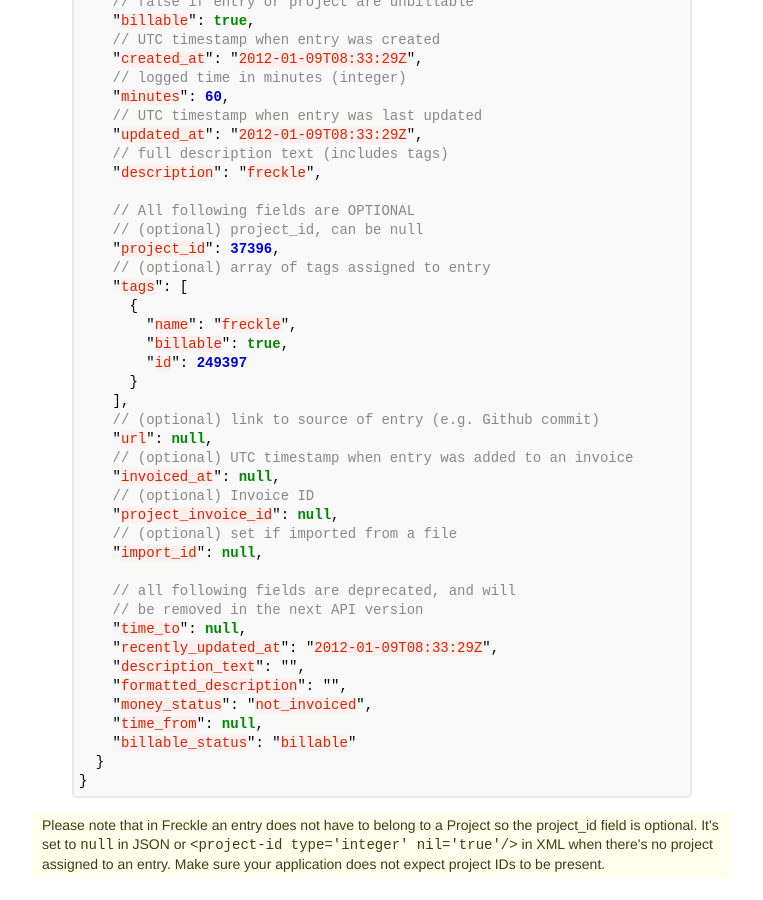
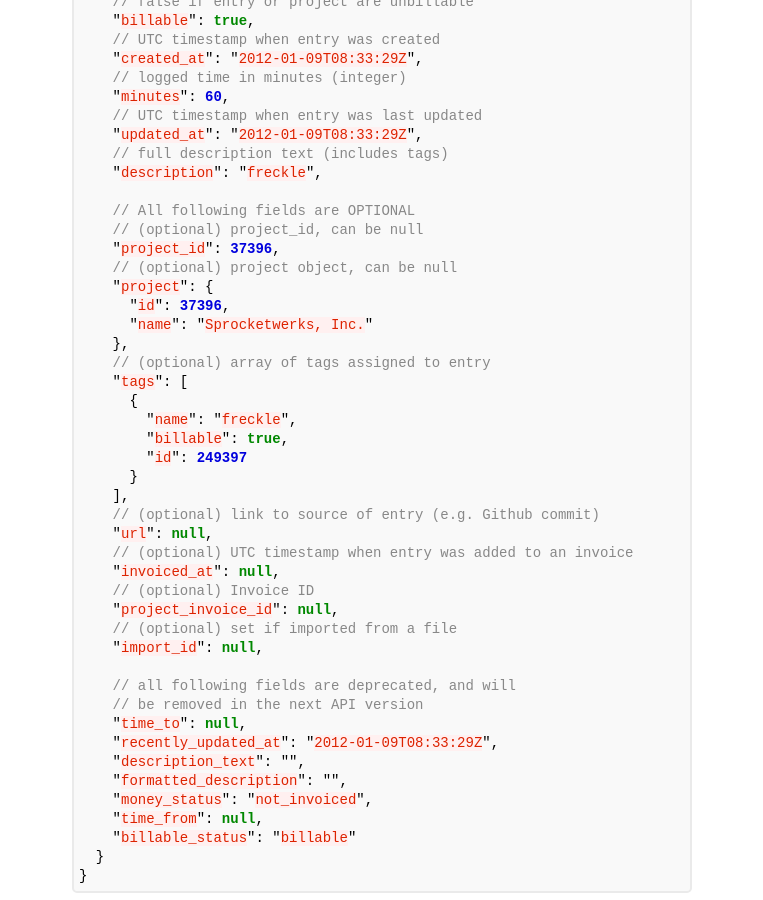
Before and after one commit to cheerful/freckle-apidocs, a Jekyll site: the page built from entries.md, in a window 1280 px wide and 900 px high, scrolled down 1247 px. Shown: the whole window, without its empty margins (258-1021 px from the left). Built offline with Jekyll 4.4.1, drawn with Linux system fonts in a browser that asks for light colours; nearby versions of some CDN libraries; Markdown is read by kramdown in place of the engine named in the settings.

Commit message:
List project sub-object in entries search return

```diff
--- a/entries.md
+++ b/entries.md
@@ -89,6 +89,11 @@ Here's an example entry and a description of all the fields returned.
     // All following fields are OPTIONAL
     // (optional) project_id, can be null
     "project_id": 37396,
+    // (optional) project object, can be null
+    "project": {
+      "id": 37396,
+      "name": "Sprocketwerks, Inc."
+    },
     // (optional) array of tags assigned to entry
     "tags": [
       {
```
